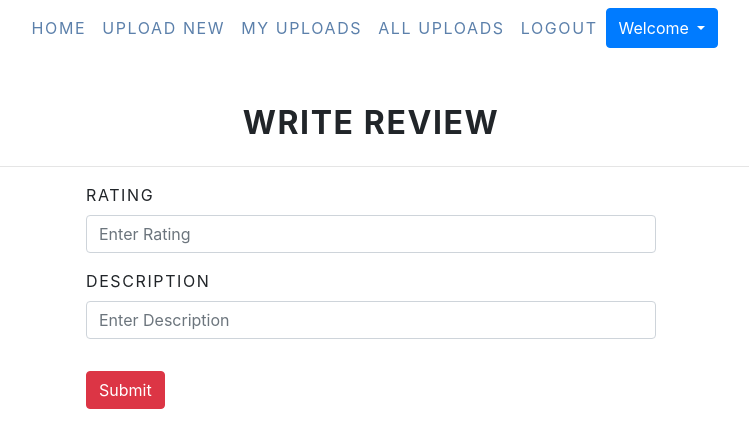
After one commit to shreyasudaya/student-res, a Django app: page /review/1/ in a window 1280 px wide. The commit adds this page. Shown: the top 448 px of the page, without its empty margins (269-1018 px from the left). Run offline with Django 4.2, Linux system fonts and the light colour scheme; a user stored in the database is signed in; some libraries are stand-ins or nearby versions.

Commit message:
added review system

```diff
--- a/student_resource_sharing/student_resource_sharing/urls.py
+++ b/student_resource_sharing/student_resource_sharing/urls.py
@@ -19,9 +19,12 @@ from django.urls import path
 from studentres.views import *
 from django.conf import settings
 from django.conf.urls.static import static
-
+from studentres import views
 urlpatterns = [
     path('admin/', admin.site.urls),
+    path('rate/<int:notes_id>/<int:rating>/', views.rate),
+    path('review/<int:notes_id>/', review,name='review'),
+    path('see_review/<int:notes_id>/', see_review,name='see_review'),
     path('about',about,name='about') ,
     path('',index,name='index') ,
     path('contact',contact,name='contact'),
--- /dev/null
+++ b/student_resource_sharing/studentres/templates/review.html
@@ -0,0 +1,40 @@
+{% extends 'usernavigation.html' %}
+{% load static %}
+
+{% block body %}
+
+{% if error == "no" %}
+    <script>
+        alert('Review submitted');
+        window.location.href="{% url 'viewall_usernotes' %}";
+    </script>
+{% endif %}
+
+{% if error == "yes" %}
+    <script>
+        alert('Something went wrong, Try Again');
+    </script>
+{% endif %}
+
+<div class="container mt-5">
+    <div class="row justify-content-center">
+        <h2 class="text-center font-weight-bold">Write Review</h2>
+    </div>
+    <hr>
+    <div class="row justify-content-center">
+        <form method="post" enctype="multipart/form-data" class="w-50">
+            {% csrf_token %}
+            <div class="form-group">
+                <label for="rating">Rating</label>
+                <input type="number" class="form-control" id="rating" placeholder="Enter Rating" name="rating" min="1" max="5">
+            </div>
+            <div class="form-group">
+                <label for="description">Description</label>
+                <input type="text" class="form-control" id="description" placeholder="Enter Description" name="description">
+            </div>
+            <input type="submit" class="btn btn-danger mt-3" value="Submit">
+        </form>
+    </div>
+</div>
+
+{% endblock %}
--- a/student_resource_sharing/studentres/templates/view_usernotes.html
+++ b/student_resource_sharing/studentres/templates/view_usernotes.html
@@ -40,7 +40,9 @@ $(document).ready(function() {
                 <th>Filetype</th>
                 <th>Description</th>
                 <th>Status</th>
+                <th>Rating</th>
                 <th>Action</th>
+
             </tr>
             </thead>
             <tbody>
@@ -54,8 +56,10 @@ $(document).ready(function() {
                 <td>{{i.filetype}}</td>
                 <td>{{i.description}}</td>
                 <td>{{i.status}}</td>
+                <td>{{i.average_rating}}</td>
                 <td><a href="{% url 'delete_usernotes' i.id %}" download class="btn btn-danger" onclick="return confirm('Are you sure?')">Delete</a></td>
             </tr>
+
             {% endfor %}
         </tbody>
     </table>
--- a/student_resource_sharing/studentres/views.py
+++ b/student_resource_sharing/studentres/views.py
@@ -6,6 +6,9 @@ from django.core.mail import EmailMultiAlternatives, message, send_mail
 from datetime import date
 from django.contrib import messages
 from django.db import IntegrityError
+from django.http import HttpResponse,HttpRequest
+from django.utils import timezone
+from django.shortcuts import get_object_or_404
 # Create your views here.
 #Basic login forms
 def about(request):
@@ -256,3 +259,43 @@ def viewall_usernotes(request):
     notes = Notes.objects.filter(status="Accepted")
     d = {'notes':notes}
     return render(request, 'viewall_usernotes.html', d)
+
+#Make Review
+
+
+def rate(request: HttpRequest, notes_id: int, rating: int) -> HttpResponse:
+    if not request.user.is_authenticated:
+        return redirect('login')
+    notes = Notes.objects.get(id=notes_id)
+    Review.objects.filter(notes=notes, user=request.user).delete()
+    notes.rating_set.create(user=request.user, rating=rating)
+    return index(request)
+
+def review(request, notes_id):
+    if not request.user.is_authenticated:
+        return redirect('login')
+    error=""
+    if request.method == 'POST':
+        r = request.POST['rating']
+        d = request.POST['description']
+        n = get_object_or_404(Notes, pk=notes_id)
+        u = User.objects.filter(username=request.user.username).first()
+        try:
+            Review.objects.create(user=u,description=d,rating=r,notes=n)
+            error="no"
+        except:
+            error="yes"
+    d = {'error':error}
+    return render(request, 'review.html', d)
+
+def see_review(request, notes_id):
+    if not request.user.is_authenticated:
+        return redirect('login')
+    reviews =  Review.objects.all()
+    notes = get_object_or_404(Notes, pk=notes_id)
+    reviews =  Review.objects.filter(notes=notes)
+    context = {
+        'reviews': reviews,
+        'notes': notes
+    }
+    return render(request, "see_review.html", context)
```
Also changed, not shown: student_resource_sharing/studentres/models.py (+13 -0 lines), student_resource_sharing/studentres/templates/see_review.html (added, +52 -0 lines), student_resource_sharing/studentres/templates/viewall_usernotes.html (+14 -3 lines), student_resource_sharing/README.md, student_resource_sharing/db.sqlite3, student_resource_sharing/studentres/migrations/0004_review.py (added), student_resource_sharing/studentres/migrations/0005_rename_text_review_description.py (added), student_resource_sharing/studentres/migrations/0006_rename_notes_review_note.py (added), student_resource_sharing/studentres/migrations/0007_rename_note_review_notes.py (added), student_resource_sharing/studentres/static/images/pfp.jpeg (added), 1 other file.
